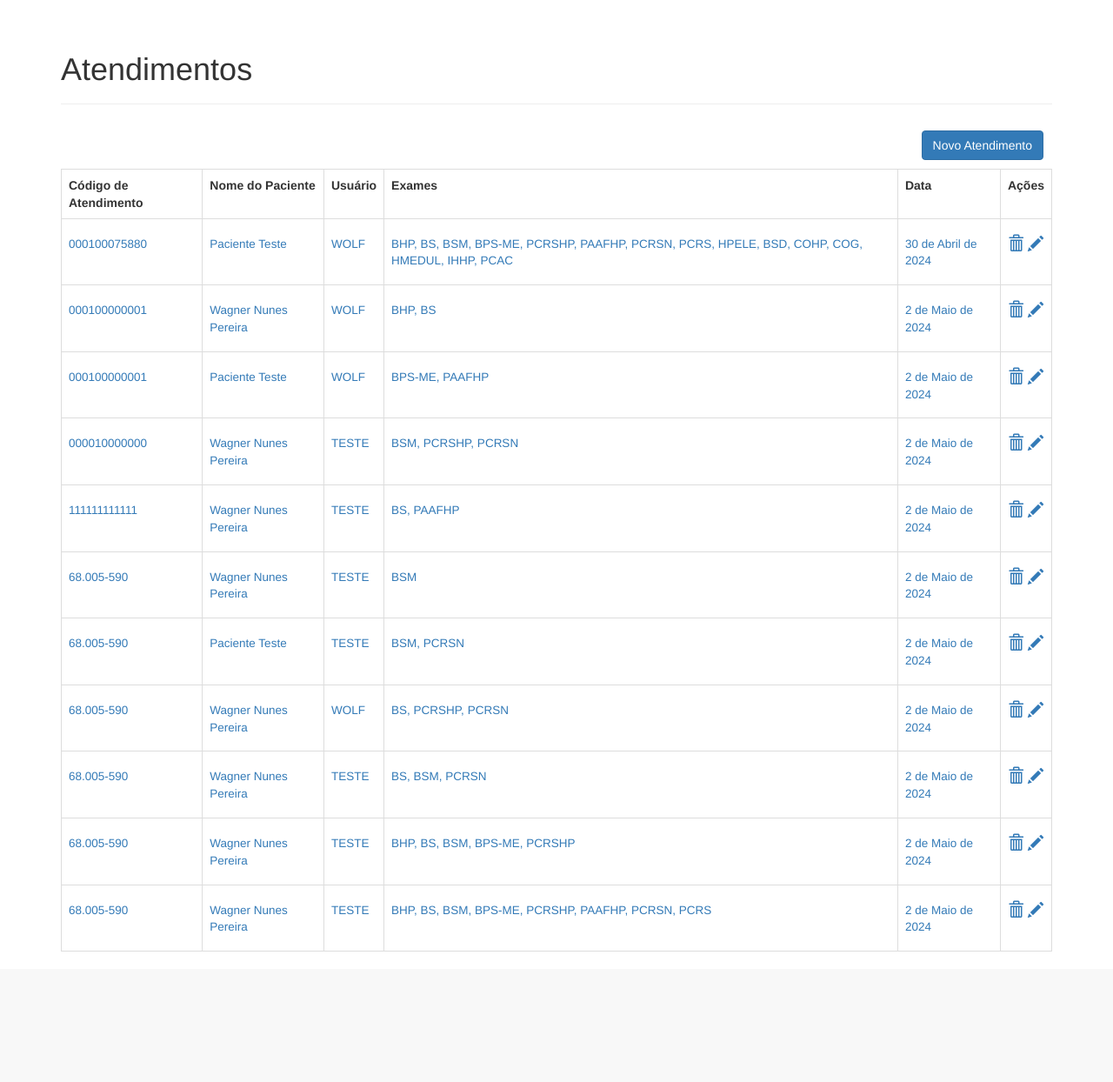
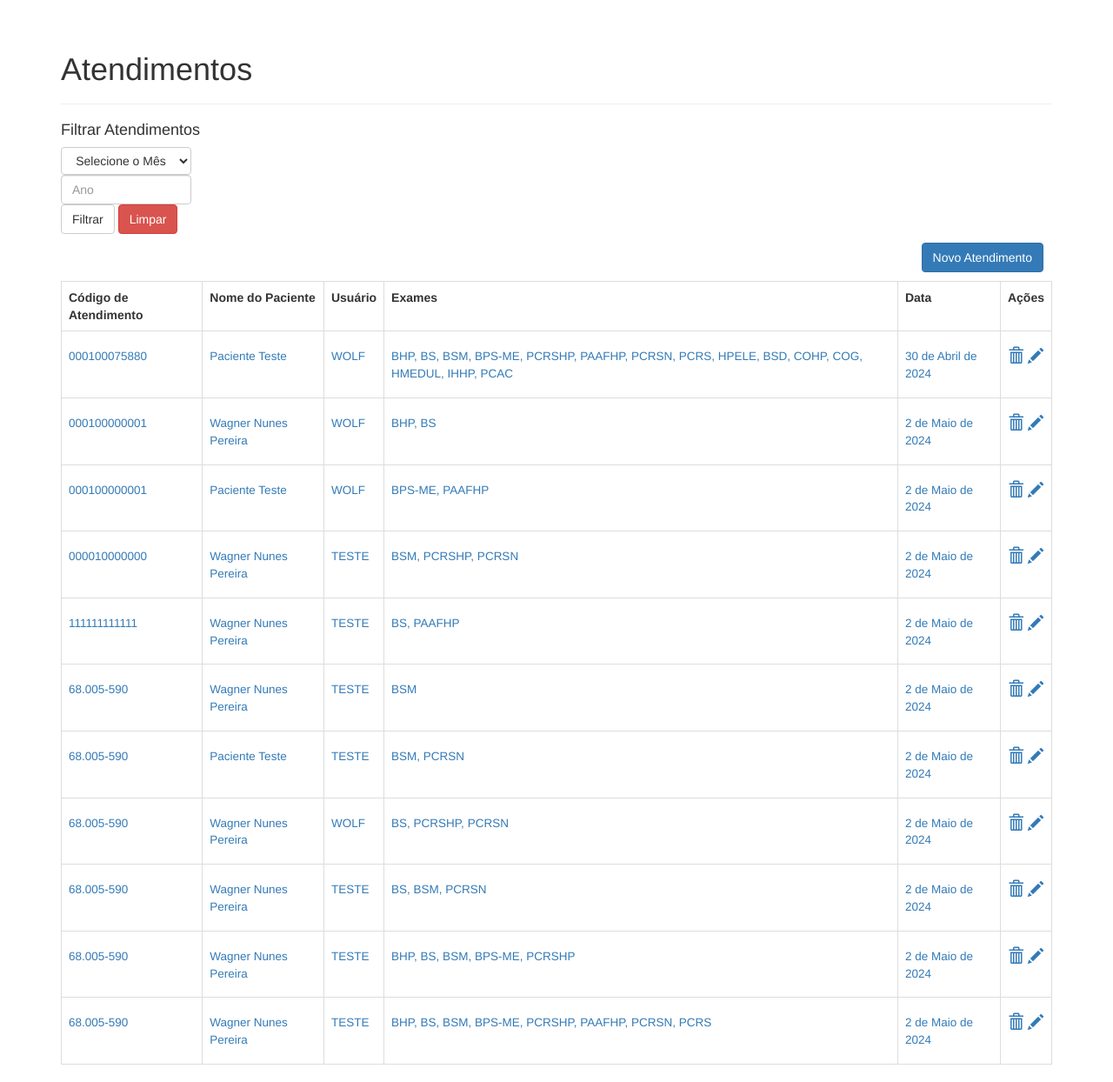
Before and after one commit to WagnerWolf/exames-project, a Django app: page /atendimentos in a window 1280 px wide. Shown: the part 51-1295 px from the top of the page at 87% size. Before the commit the page ends 1145 px from the top, so only its background shows below. Run offline with Django 5.2, Linux system fonts and the light colour scheme; a user stored in the database is signed in; data comes from the database, SQL or seed files in the repository; both versions use the stored data as it was after the commit; some libraries are stand-ins or nearby versions.

Commit message:
Filtro de mês/ano implementado

```diff
--- a/atendimentos/forms.py
+++ b/atendimentos/forms.py
@@ -1,13 +1,13 @@
 from django import forms
 from .models import Atendimento, Exame
 from django.contrib.auth.models import User
-
 class AtendimentoForm(forms.ModelForm):
     class Meta:
         user = User
         model = Atendimento
         fields = ['codigo','nomePaciente','exames']
         labels = {'codigo':'Código', 'nomePaciente': 'Nome do Paciente'}
+
 
     #manytomany
     exames = forms.ModelMultipleChoiceField(
--- a/atendimentos/templates/atendimentos/atendimentos.html
+++ b/atendimentos/templates/atendimentos/atendimentos.html
@@ -1,11 +1,48 @@
 {%extends "atendimentos/base.html"%}
+{%load bootstrap3%}
 
 {%block header%}
+{%if not filtrado%}
 <h1>Atendimentos</h1>
+
+{%else%}
+<h1>Atendimentos do Mês {{mesnome}} do ano de {{ano}}</h1>
+{%endif%}
     {%endblock header%}
 
 {% block content%}
-    <table class="table table-bordered ">
+
+<div>
+    <h4>Filtrar Atendimentos</h2>
+    <form action="/atendimentos" method="post" class="form">
+        {%csrf_token%}
+        <select class="btn btn-default form-select pull" name="mes" required>
+            <option value="" selected>Selecione o Mês</option>
+            <option value="01">Janeiro</option>
+            <option value="02">Fevereiro</option>
+            <option value="03">Março</option>
+            <option value="04">Abril</option>
+            <option value="05">Maio</option>
+            <option value="06">Junho</option>
+            <option value="07">Julho</option>
+            <option value="08">Agosto</option>
+            <option value="09">Setembro</option>
+            <option value="10">Outubro</option>
+            <option value="11">Novembro</option>
+            <option value="12">Dezembro</option>
+          </select>
+            <input type="text" class="form-control" name= "ano" placeholder="Ano" required aria-describedby="basic-addon1">
+            {%buttons%}
+            <button name="submit" class="btn btn-default" aria-label="Left Align">Filtrar</button>
+            <a href="{%url 'atendimentos'%}"class="btn btn-danger" aria-label="Left Align">Limpar</a>
+        {%endbuttons%}
+    </form>
+</div>
+
+
+
+<table class="table table-bordered ">
+
         <a class="btn btn-primary pull-right" style="margin:10px" aria-label="Left Align" href="{% url 'new_atendimento'%}">Novo Atendimento</a>
         <tr>
             <th class="tableheader" scope="col">Código de Atendimento</th>
@@ -57,4 +94,10 @@
     {% endfor %}
     </table>
 
+    <style>
+        .form-control{
+            max-width: 13.2%;
+        }
+    </style>
+
 {%endblock content%}
--- a/atendimentos/views.py
+++ b/atendimentos/views.py
@@ -4,7 +4,6 @@ from django.urls import reverse
 from atendimentos.forms import AtendimentoForm
 from .models import Atendimento, Exame
 from django.contrib.auth.decorators import login_required
-
 # Create your views here.
 
 def index(request):
@@ -12,9 +11,19 @@ def index(request):
 
 @login_required
 def atendimentos(request):
-    atendimentos = Atendimento.objects.order_by('dataAtendimento')
-    context = {'atendimentos': atendimentos}
-    return render(request, 'atendimentos/atendimentos.html', context)
+    if request.method != 'POST':
+        atendimentos = Atendimento.objects.order_by('dataAtendimento')
+        context = {'atendimentos': atendimentos}
+        return render(request, 'atendimentos/atendimentos.html', context)
+    else:
+        filtrado = True
+        ano = request.POST.get('ano')
+        mes = request.POST.get('mes')
+        mesnome = {'01':'Janeiro','02':'Fevereiro','03':'Março','04':'Abril','05':'Maio','06': 'Junho','07':'Julho','08':'Agosto', '09':'Setembro', '10':'Outubro','11':'Novembro','12':'Dezembro'}
+        atendimentos = Atendimento.objects.order_by('dataAtendimento').filter(dataAtendimento__year=ano,
+                      dataAtendimento__month=mes)
+        context = {'atendimentos': atendimentos, 'filtrado':filtrado,'ano':ano,'mes':mes,'mesnome':mesnome.get(mes)}
+        return render(request, 'atendimentos/atendimentos.html', context)
 
 @login_required
 def atendimento(request, atendimento_id):
--- a/exames_project/settings.py
+++ b/exames_project/settings.py
@@ -23,9 +23,9 @@ BASE_DIR = Path(__file__).resolve().parent.parent
 SECRET_KEY = 'django-insecure-^_-7i*b6dw5dx5y5du8lml6tulxny^m*%h@q(g=t76rgs5=euf'
 
 # SECURITY WARNING: don't run with debug turned on in production!
-DEBUG = True
+DEBUG = False
 
-ALLOWED_HOSTS = []
+ALLOWED_HOSTS = ['127.0.0.1']
 
 
 # Application definition
```
Also changed, not shown: db.sqlite3, 1 other file.
